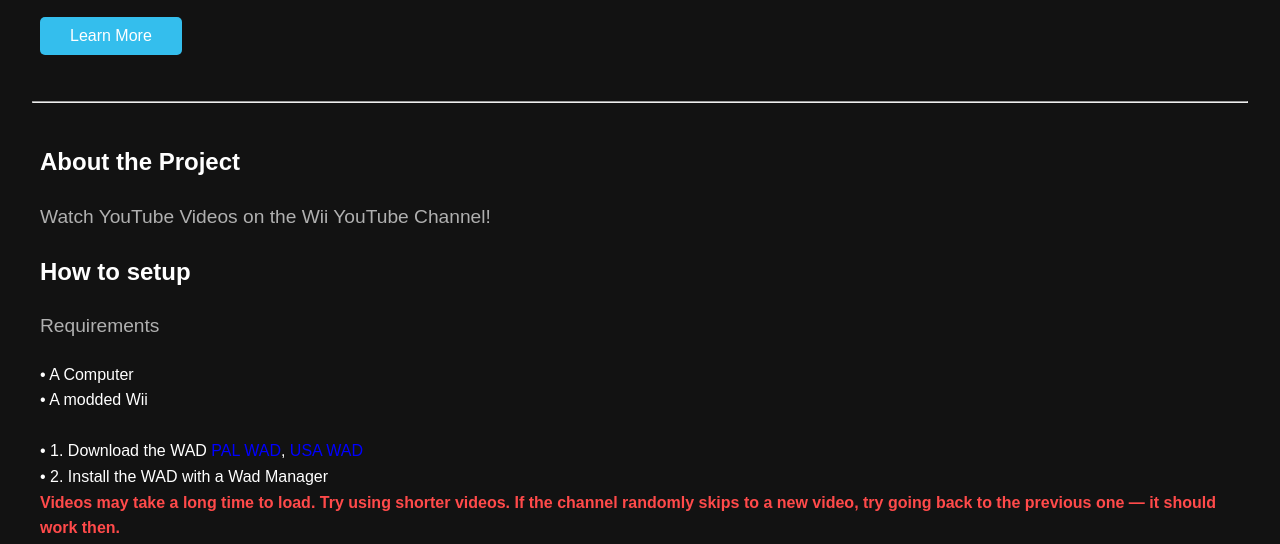
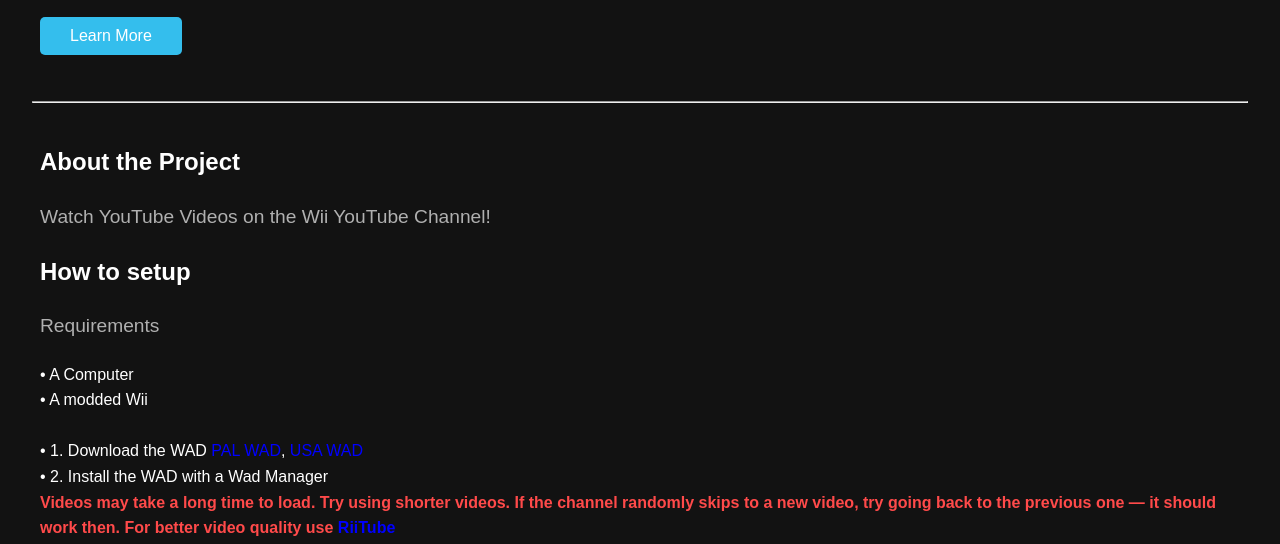
Before and after one commit to ReviveMii/website, a plain HTML site: page riivivetube/index.html in a window 1280 px wide. Shown: the part 254-798 px from the top of the page. Drawn offline with nearby package versions, Linux system fonts and the light colour scheme.

Commit message:
add riitube link (riivivetube)

```diff
--- a/riivivetube/index.html
+++ b/riivivetube/index.html
@@ -85,7 +85,7 @@
 <ul>
 <li>• 1. Download the WAD  <a style="color: blue" href="/wad/pal.wad">PAL WAD</a>, <a style="color: blue" href="/wad/usa.wad">USA WAD</a></li>
 <li>• 2. Install the WAD with a Wad Manager</li>
-<li><strong style="color:#ff4a4a;">Videos may take a long time to load. Try using shorter videos. If the channel randomly skips to a new video, try going back to the previous one — it should work then.</strong></li>
+<li><strong style="color:#ff4a4a;">Videos may take a long time to load. Try using shorter videos. If the channel randomly skips to a new video, try going back to the previous one — it should work then. For better video quality use <a href="https://riitube.net" target="_blank"  onclick="startloading();" style="color: blue";>RiiTube</a></strong></li>
 </ul>
 <hr style="margin-top:5px;">
 <h1 style="color: green; text-align:center;">Have fun with RiiviveTube!</h1>
```
